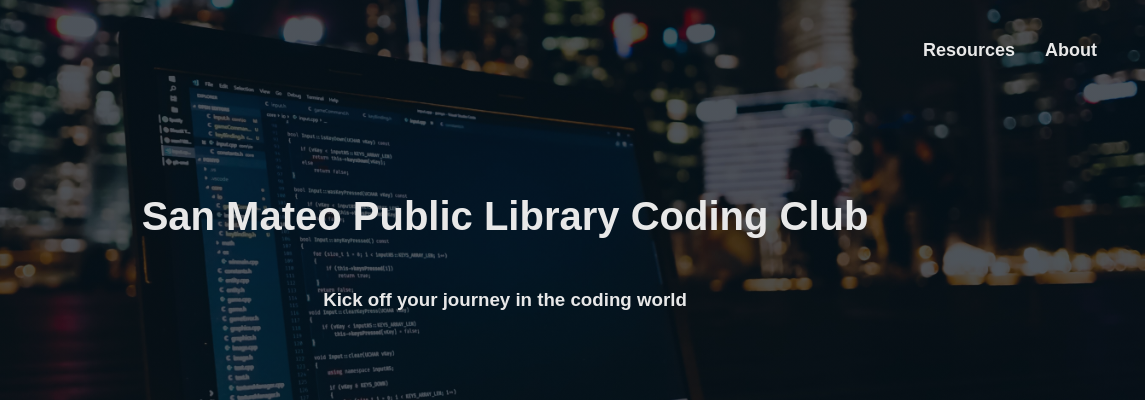
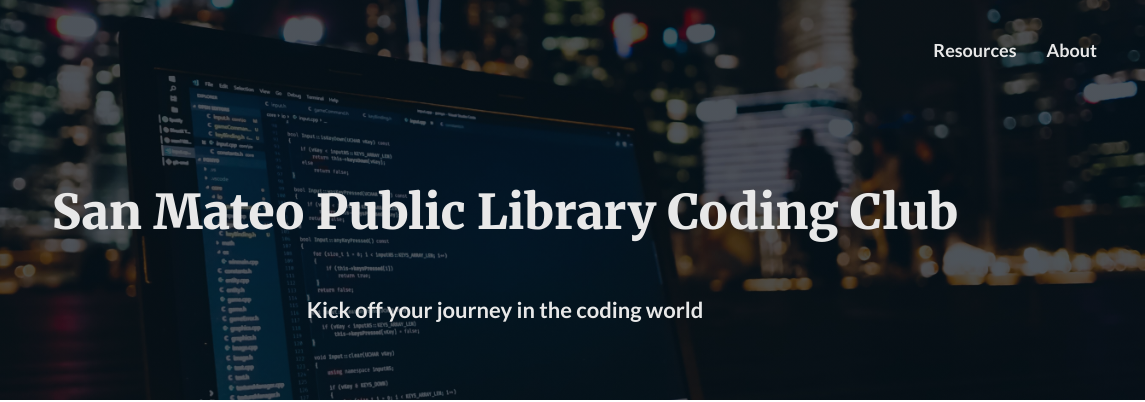
Before and after one commit to ybentz/SMPL-coding-club, a Gatsby site: page / in a window 1280 px wide. Shown: the top 402 px of the page, 135-1280 px from the left. Built offline with nearby package versions, Linux system fonts and the light colour scheme; Gatsby itself is replaced by a stand-in of ours.

Commit message:
Switched fonts to Merriweather & Lato

```diff
--- a/package.json
+++ b/package.json
@@ -23,7 +23,9 @@
     "react": "^16.9.0",
     "react-dom": "^16.9.0",
     "react-helmet": "^5.2.1",
-    "styled-components": "^4.3.2"
+    "styled-components": "^4.3.2",
+    "typeface-lato": "^0.0.75",
+    "typeface-merriweather": "^0.0.72"
   },
   "devDependencies": {
     "prettier": "^1.18.2"
--- a/src/components/layout.css
+++ b/src/components/layout.css
@@ -1,6 +1,7 @@
 html {
   font-size: 16px;
   font-family: sans-serif;
+  font-family: Lato, helvetica, sans-serif;
   /* TODO - move to global style and get color from theme */
   color: #4d4d4d;
   -ms-text-size-adjust: 100%;
--- a/src/components/layout.js
+++ b/src/components/layout.js
@@ -7,6 +7,9 @@ import HeroHeader from '../components/HeroHeader'
 import { HeroTitle, HeroSubTitle } from '../styles/HeroHeader'
 import theme from '../styles/theme'
 import './layout.css'
+// Load self-hosted fonts
+import 'typeface-merriweather'
+import 'typeface-lato'
 
 const Layout = ({ children, headerTitle, headerSubTitle }) => (
   <ThemeProvider theme={theme}>
--- a/src/styles/HeroHeader.js
+++ b/src/styles/HeroHeader.js
@@ -1,12 +1,14 @@
 import styled from 'styled-components'
 
 export const HeroTitle = styled.h1`
-  font-size: 2.5rem;
-  font-weight: 700;
+  font-size: 3rem;
+  font-weight: 900;
+  font-family: Merriweather, Helvetica, sans-serif;
 `
 
 export const HeroSubTitle = styled.h3`
   max-width: 750px;
+  font-size: 1.375rem;
+  line-height: 2rem;
   text-align: center;
-  line-height: 2rem;
 `
```
Also changed, not shown: 1 other file.
